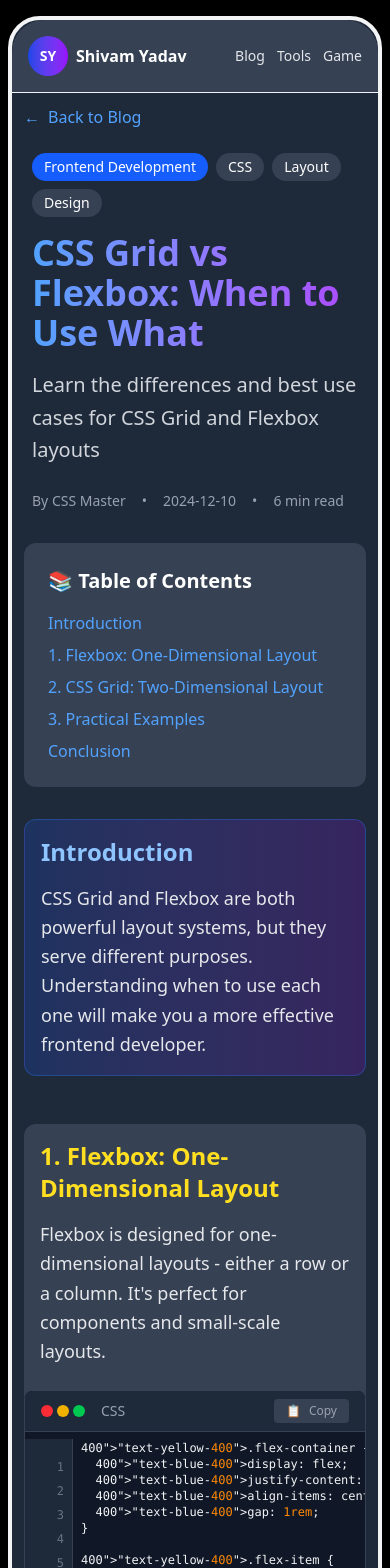
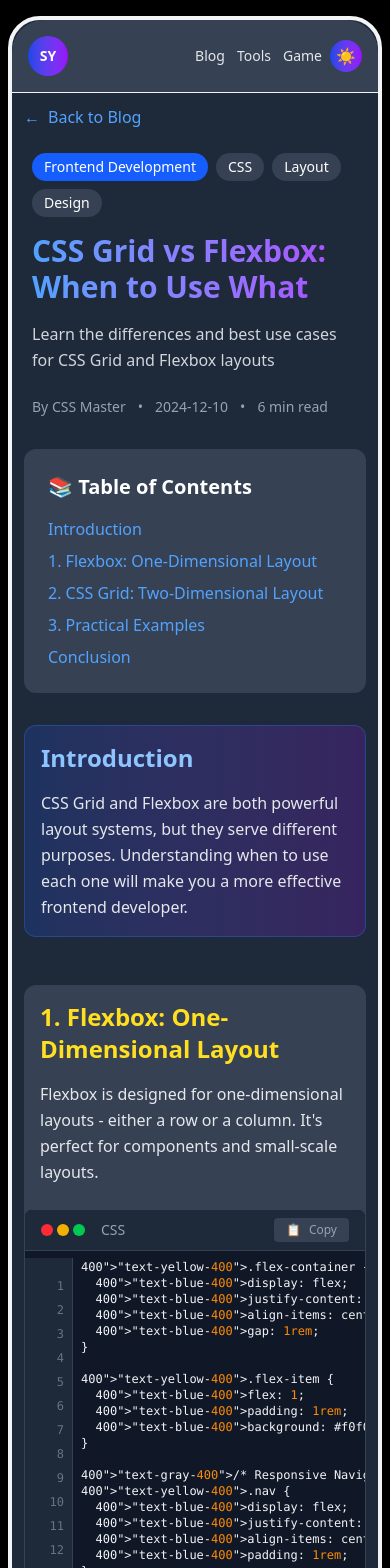
Before and after one commit to iCoder5744/portfolio, a Next.js app: page /blog/css-grid-vs-flexbox in a window 390 px wide. Shown: the top 1568 px of the page. Built offline with nearby package versions, Linux system fonts and the light colour scheme.

Commit message:
change some style

```diff
--- a/src/components/About.js
+++ b/src/components/About.js
@@ -28,7 +28,7 @@ export default function About() {
         <div className='p-2 sm:px-6 lg:px-10 sm:pt-6 '>
 
           {/* Discription */}
-          <p className="text-gray-200 text-md sm:text-lg mb-4 text-center font-serif">
+          <p className="text-gray-200 text-xl sm:text-2xl mb-4 text-justify font-serif">
             {"Hi, I'm Shivam Yadav — A Front-End Developer and BCA student at the University of Lucknow. I build responsive, user-friendly web apps using modern tools like React, Next.js, Tailwind CSS. I'm currently expanding into full-stack development and working on blog projects to enhance my skills. My goal is to create clean, effective solutions for real-world digital products."}
           </p>
 
--- a/src/components/Blog.js
+++ b/src/components/Blog.js
@@ -88,7 +88,7 @@ export default function BlogPage() {
                 <div className="grid md:grid-cols-2 lg:grid-cols-3 gap-6">
                   {category.posts.map((post, postIndex) => (
                     <Link key={postIndex} href={`/blog/${post.slug}`}>
-                      <article className="border bg-gray-700 rounded-xl p-6 hover:bg-gray-600 transition-all duration-300 cursor-pointer transform sm:hover:scale-105 hover:shadow-lg h-full flex flex-col">
+                      <article className="border bg-gray-700 rounded-xl p-3 sm:p-6 hover:bg-gray-600 transition-all duration-300 cursor-pointer transform sm:hover:scale-105 hover:shadow-lg h-full flex flex-col">
                         <div className="flex items-center gap-2 mb-3">
                           <span className="bg-blue-600 px-2 py-1 rounded text-xs font-medium">
                             {post.categoryName}
--- a/src/components/BlogPost.js
+++ b/src/components/BlogPost.js
@@ -23,7 +23,7 @@ export default function BlogPost({ post }) {
           bg-gray-800 transition-all duration-300">
       <Header />
 
-      <div className="p-3 sm:p-10 text-white">
+      <div className="p-3 sm:p-6 md:p-9 text-white">
         {/* Back to Blog */}
         <Link href="/blog" className="inline-flex items-center text-blue-400 hover:text-blue-300 mb-6 transition-colors">
           <span className="mr-2">←</span>
@@ -43,15 +43,15 @@ export default function BlogPost({ post }) {
             ))}
           </div>
 
-          <h1 className="text-4xl sm:text-5xl font-bold mb-4 bg-gradient-to-r from-blue-400 to-purple-500 bg-clip-text text-transparent">
+          <h1 className="text-3xl sm:text-4xl md:text-5xl font-bold mb-4 bg-gradient-to-r from-blue-400 to-purple-500 bg-clip-text text-transparent">
             {post.title}
           </h1>
 
-          <p className="text-xl text-gray-300 mb-6 leading-relaxed">
+          <p className="text-md sm:text-lg text-gray-300 mb-6 leading-relaxed">
             {post.excerpt}
           </p>
 
-          <div className="flex flex-wrap items-center gap-4 text-sm text-gray-400">
+          <div className="flex flex-wrap items-center gap-3 sm:gap-4 text-sm text-gray-400">
             <span>By {post.author}</span>
             <span>•</span>
             <span>{post.date}</span>
@@ -101,7 +101,7 @@ export default function BlogPost({ post }) {
           <section id="section--1" className="mb-12">
             <div className="bg-gradient-to-r from-blue-600/20 to-purple-600/20 rounded-xl p-4 sm:p-6 border border-blue-500/30">
               <h2 className="text-2xl font-bold mb-4 text-blue-300">Introduction</h2>
-              <p className="text-gray-200 text-lg leading-relaxed">
+              <p className="text-gray-200 text-md sm:text-lg leading-relaxed">
                 {post.content.introduction}
               </p>
             </div>
@@ -114,7 +114,7 @@ export default function BlogPost({ post }) {
                 <h2 className="text-2xl font-bold max-sm:px-4 mb-4 text-yellow-300">
                   {index + 1}. {section.title}
                 </h2>
-                <p className="text-gray-200 max-sm:px-4 mb-6 text-lg leading-relaxed">
+                <p className="text-gray-200 max-sm:px-4 mb-6 text-md sm:text-lg leading-relaxed">
                   {section.content}
                 </p>
 
@@ -132,9 +132,9 @@ export default function BlogPost({ post }) {
 
           {/* Conclusion */}
           <section id="section-999" className="mb-12">
-            <div className="bg-gradient-to-r from-green-600/20 to-blue-600/20 rounded-xl p-6 border border-green-500/30">
+            <div className="bg-gradient-to-r from-green-600/20 to-blue-600/20 rounded-xl p-4 sm:p-6 border border-green-500/30">
               <h2 className="text-2xl font-bold mb-4 text-green-300">Conclusion</h2>
-              <p className="text-gray-200 text-lg leading-relaxed">
+              <p className="text-gray-200 text-md sm:text-lg leading-relaxed">
                 {post.content.conclusion}
               </p>
             </div>
@@ -142,24 +142,24 @@ export default function BlogPost({ post }) {
         </article>
 
         {/* Article Actions */}
-        <div className="flex flex-wrap gap-4 justify-center mb-8">
-          <button className="bg-blue-600 hover:bg-blue-700 px-6 py-3 rounded-lg font-semibold transition-colors flex items-center gap-2">
+        <div className="flex flex-wrap gap-2 sm:gap-4 justify-around mb-8">
+          <button className="bg-blue-600 hover:bg-blue-700 px-3 sm:px-6 py-2 sm:py-3 rounded-lg font-semibold transition-colors flex items-center gap-2">
             <span>👍</span> Helpful
           </button>
-          <button className="bg-gray-700 hover:bg-gray-600 px-6 py-3 rounded-lg font-semibold transition-colors flex items-center gap-2">
+          <button className="bg-gray-700 hover:bg-gray-600 px-3 sm:px-6 py-2 sm:py-3 rounded-lg font-semibold transition-colors flex items-center gap-2">
             <span>🔗</span> Share
           </button>
-          <button className="bg-gray-700 hover:bg-gray-600 px-6 py-3 rounded-lg font-semibold transition-colors flex items-center gap-2">
+          <button className="bg-gray-700 hover:bg-gray-600 px-3 sm:px-6 py-2 sm:py-3 rounded-lg font-semibold transition-colors flex items-center gap-2">
             <span>💾</span> Save
           </button>
         </div>
 
         {/* Navigation */}
         <div className="flex justify-between items-center py-8 border-t border-gray-600">
-          <Link href="/blog" className="bg-gray-700 hover:bg-gray-600 px-6 py-3 rounded-lg font-semibold transition-colors">
+          <Link href="/blog" className="bg-gray-700 hover:bg-gray-600 px-3 sm:px-6 py-2 sm:py-3 rounded-lg font-semibold transition-colors">
             ← All Posts
           </Link>
-          <Link href="/blog" className="bg-blue-600 hover:bg-blue-700 px-6 py-3 rounded-lg font-semibold transition-colors">
+          <Link href="/blog" className="bg-blue-600 hover:bg-blue-700 px-3 sm:px-6 py-2 sm:py-3 rounded-lg font-semibold transition-colors">
             More Tutorials →
           </Link>
         </div>
--- a/src/components/Header.js
+++ b/src/components/Header.js
@@ -4,7 +4,14 @@ import Link from 'next/link';
 import React from 'react';
 import { usePathname } from 'next/navigation';
 
+import { useTheme } from '../app/context/ThemeContext';
+
+
 export default function Header() {
+
+  const { theme, toggleTheme } = useTheme();
+
+
   const pathname = usePathname();
 
   const scrollToSection = (id) => {
@@ -34,17 +41,31 @@ export default function Header() {
                 <div className="rounded-full bg-gradient-to-r from-blue-700 to-purple-600 p-1 w-10 h-10 flex items-center justify-center">
                   <span className="text-white font-bold text-sm">SY</span>
                 </div>
-                <span className="text-white font-bold">Shivam Yadav</span>
+                <span className="text-white font-bold max-sm:hidden">Shivam Yadav</span>
               </div>
             </Link>
           )}
         </div>
 
-        {/* Right: Blog | Tools | Game */}
-        <div className='text-gray-200 flex gap-3 sm:gap-6 max-sm:text-sm font-medium'>
-          <Link href="/blog">Blog</Link>
-          <Link href="/tools">Tools</Link>
-          <Link href="/game">Game</Link>
+
+        <div className='flex items-center gap-2'>
+
+          {/* Right: Blog | Tools | Game */}
+          <div className='text-gray-200 flex gap-3 sm:gap-6 max-sm:text-sm font-medium'>
+            <Link href="/blog">Blog</Link>
+            <Link href="/tools">Tools</Link>
+            <Link href="/game">Game</Link>
+          </div>
+
+          {/* Right: Theme */}
+          <button
+            onClick={toggleTheme}
+            className="w-8 h-8 rounded-full bg-gradient-to-r from-blue-700 to-purple-600  flex items-center justify-center cursor-pointer transition-colors duration-300"
+            aria-label={`Switch to ${theme === 'dark' ? 'light' : 'dark'} mode`}
+          >
+            {theme === 'dark' ? '☀️' : '🌙'}
+          </button>
+
         </div>
       </div>
     </section>
```
